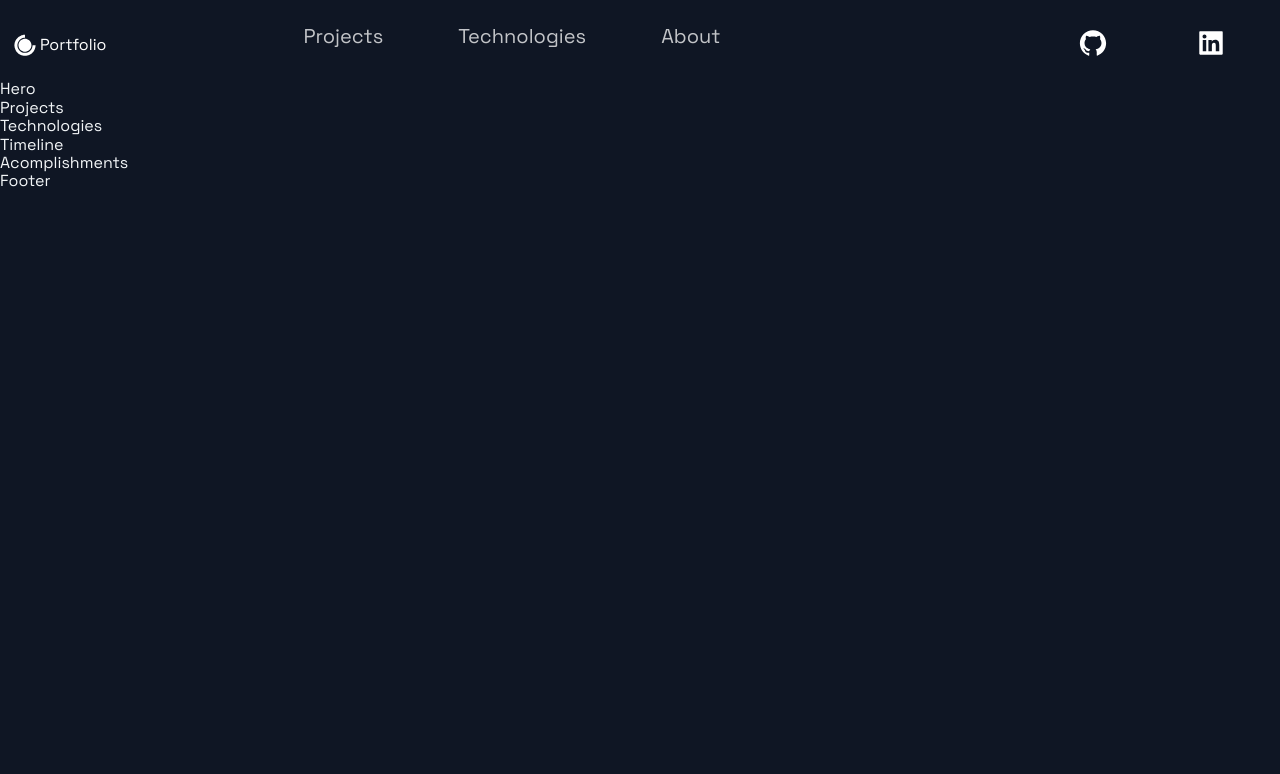
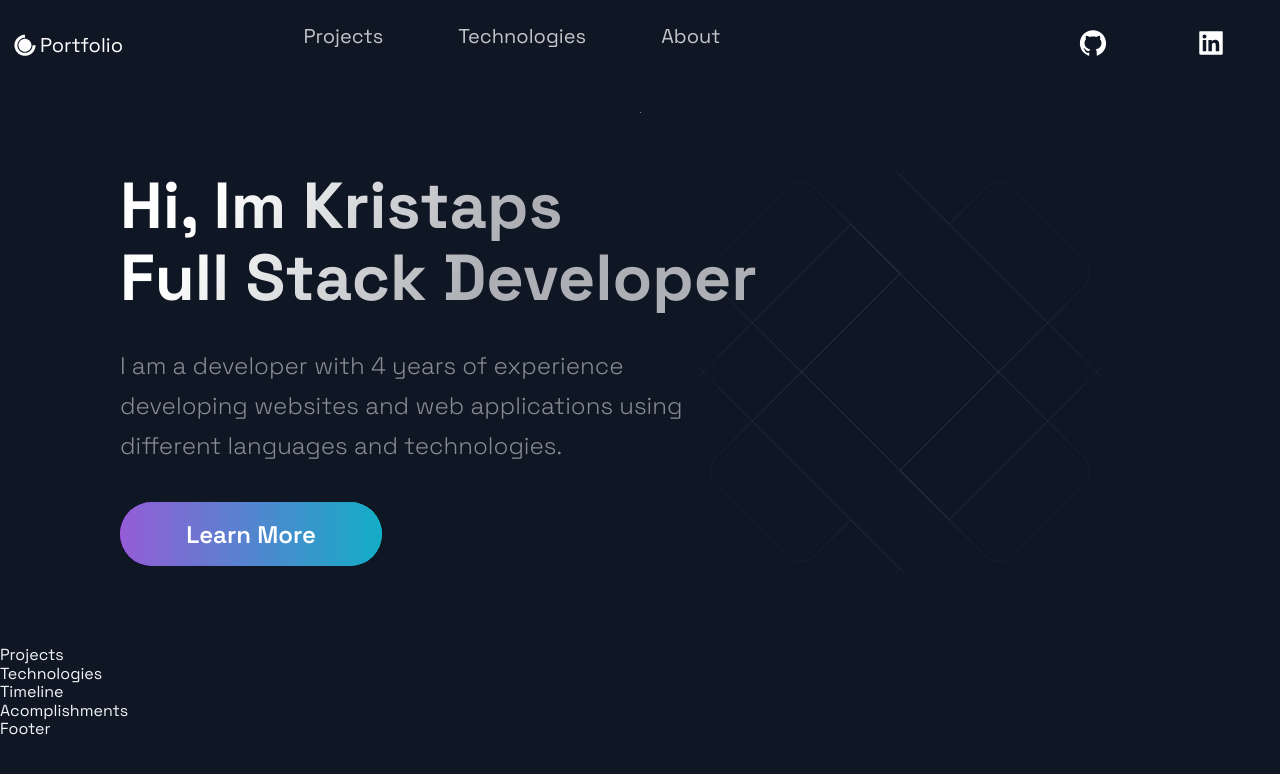
Before and after one commit to krdev0/portfolio, a Next.js app: page / in a window 1280 px wide. Shown: the top 774 px of the page. Built offline with nearby package versions, Linux system fonts and the light colour scheme.

Commit message:
finished header + started hero block

```diff
--- a/src/components/Header/Header.js
+++ b/src/components/Header/Header.js
@@ -3,14 +3,14 @@ import React from 'react';
 import { AiFillGithub, AiFillInstagram, AiFillLinkedin } from 'react-icons/ai';
 import { DiCssdeck } from 'react-icons/di';
 
-import { Container, Div1, Div2, Div3, NavLink, SocialIcons } from './HeaderStyles';
+import { Container, Div1, Div2, Div3, NavLink, SocialIcons, Span } from './HeaderStyles';
 
 const Header = () => (
   <Container>
     <Div1>
       <Link href="/">
-        <a style={{ display: "flex", alignItems: "center", color: "white" }}>
-          <DiCssdeck size="3rem" /><span>Portfolio</span>
+        <a style={{ display: "flex", alignItems: "center", color: "white"}}>
+          <DiCssdeck size="3rem" /><Span>Portfolio</Span>
         </a>
       </Link>
     </Div1>
--- a/src/components/Header/HeaderStyles.js
+++ b/src/components/Header/HeaderStyles.js
@@ -17,6 +17,11 @@ export const Container = styled.div`
     grid-row-gap: 0.5rem;
   }
 `;
+
+export const Span = styled.span`
+font-size: 2rem;
+`;
+
 export const Div1 = styled.div`
   grid-area: 1 / 1 / 2 / 2;
   display: flex;
--- a/src/components/Hero/Hero.js
+++ b/src/components/Hero/Hero.js
@@ -5,9 +5,18 @@ import Button from '../../styles/GlobalComponents/Button';
 import { LeftSection } from './HeroStyles';
 
 const Hero = (props) => (
-  <div>
-    Hero
-  </div>
+  <Section row nopadding>
+    <LeftSection>
+      <SectionTitle main center>
+          Hi, Im Kristaps <br/>
+          Full Stack Developer
+      </SectionTitle>
+      <SectionText>
+        I am a developer with 4 years of experience developing websites and web applications using different languages and technologies.
+      </SectionText>
+      <Button onClick={() => window.location = 'https://github.com'}>Learn More</Button>
+    </LeftSection>
+  </Section>
 );
 
 export default Hero;
--- a/src/pages/index.js
+++ b/src/pages/index.js
@@ -10,10 +10,10 @@ import { Section } from '../styles/GlobalComponents';
 const Home = () => {
   return (
     <Layout>
-      {/* <Section grid> */}
+      <Section grid>
         <Hero />
-        {/* <BgAnimation /> */}
-      {/* </Section> */}
+        <BgAnimation />
+      </Section>
       <Projects />
       <Technologies />
       <Timeline />
```
